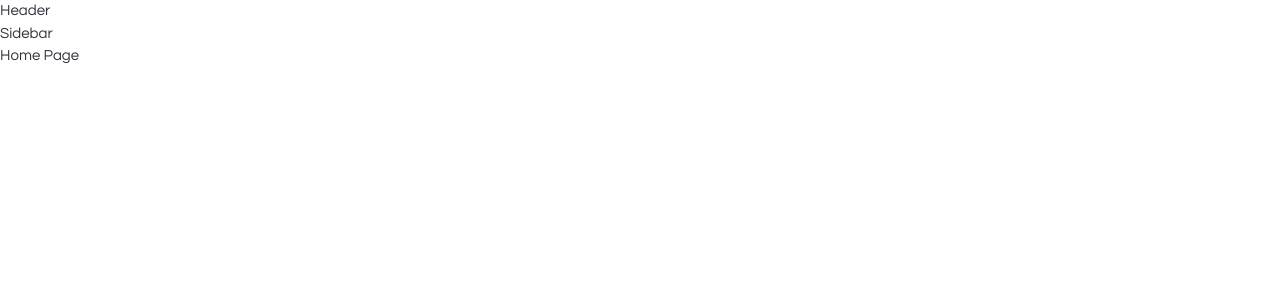
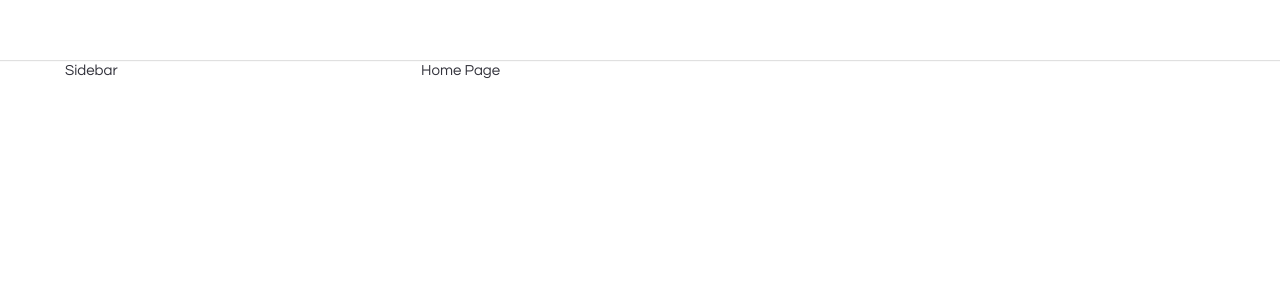
Before and after one commit to Lamzp/tiktok-ui-clone-reactjs, a React (Create React App) app: page / in a window 1280 px wide. Shown: the top 300 px of the page. Built offline with nearby package versions, Linux system fonts and the light colour scheme.

Commit message:
#11 - Lamzp build the default-layout-frame

```diff
--- a/package.json
+++ b/package.json
@@ -6,6 +6,7 @@
     "@testing-library/jest-dom": "^5.16.5",
     "@testing-library/react": "^13.4.0",
     "@testing-library/user-event": "^13.5.0",
+    "classnames": "^2.3.2",
     "react": "^18.2.0",
     "react-dom": "^18.2.0",
     "react-router-dom": "^6.4.2",
--- a/src/components/GlobalStyles/GlobalStyles.scss
+++ b/src/components/GlobalStyles/GlobalStyles.scss
@@ -27,6 +27,9 @@
     --fs-700: 3rem;
     --fs-800: 4rem;
     --fs-900: 5rem;
+
+    --max-width-content: 115rem;
+    --default-layout-header-height: 6rem;
 
     --fs-body: var(--fs-500);
     --fs-primary-heading: var(--fs-800);
--- /dev/null
+++ b/src/components/layout/DefaultLayout/DefaultLayout.module.scss
@@ -0,0 +1,13 @@
+.wrapper {
+    display: flex;
+    flex-direction: column;
+    align-items: center;
+}
+
+.container {
+    display: flex;
+    min-height: 100rem;
+    --padding: 1.6rem;
+    width: min(var(--max-width-content), 100% - var(--padding) * 2);
+    margin-inline: auto;
+}
--- a/src/components/layout/DefaultLayout/index.js
+++ b/src/components/layout/DefaultLayout/index.js
@@ -1,14 +1,18 @@
+import classNames from 'classnames/bind';
+import styles from './DefaultLayout.module.scss';
+
 import Header from '~/components/layout/components/Header';
 import Sidebar from '~/components/layout/components/Sidebar';
 
+const cx = classNames.bind(styles);
 const DefaultLayout = ({ children }) => {
     return (
-        <div>
+        <div className={cx('wrapper')}>
             <Header />
-            <div className="container">
+            <main className={cx('container')}>
                 <Sidebar />
-                <div className="content">{children}</div>
-            </div>
+                <div className={cx('content')}>{children}</div>
+            </main>
         </div>
     );
 };
--- /dev/null
+++ b/src/components/layout/components/Header/Header.module.scss
@@ -0,0 +1,12 @@
+.primary-header {
+    height: var(--default-layout-header-height);
+    width: 100%;
+    box-shadow: 0 1px 1px rgb(0 0 0 / 12%);
+}
+
+.container {
+    --padding: 1.6rem;
+    width: min(var(--max-width-content), 100% - var(--padding) * 2);
+    margin-inline: auto;
+    height: 100%;
+}
--- a/src/components/layout/components/Header/index.js
+++ b/src/components/layout/components/Header/index.js
@@ -1,7 +1,14 @@
 import React from 'react';
+import classNames from 'classnames/bind';
+import styles from './Header.module.scss';
 
+const cx = classNames.bind(styles);
 const Header = () => {
-    return <div>Header</div>;
+    return (
+        <header className={cx('primary-header')}>
+            <div className={cx('container')}></div>
+        </header>
+    );
 };
 
 export default Header;
--- /dev/null
+++ b/src/components/layout/components/Sidebar/Sidebar.module.scss
@@ -0,0 +1,3 @@
+.wrapper {
+    width: 356px;
+}
--- a/src/components/layout/components/Sidebar/index.js
+++ b/src/components/layout/components/Sidebar/index.js
@@ -1,7 +1,10 @@
 import React from 'react';
+import classNames from 'classnames/bind';
+import styles from './Sidebar.module.scss';
 
+const cx = classNames.bind(styles);
 const Sidebar = () => {
-    return <div>Sidebar</div>;
+    return <div className={cx('wrapper')}>Sidebar</div>;
 };
 
 export default Sidebar;
```
Also changed, not shown: 1 other file (tests, documents, lock files or other folders).
